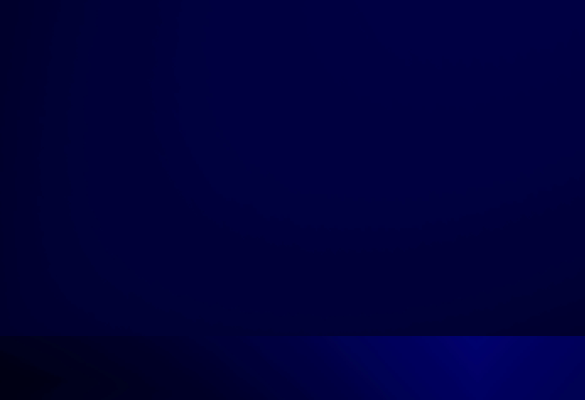
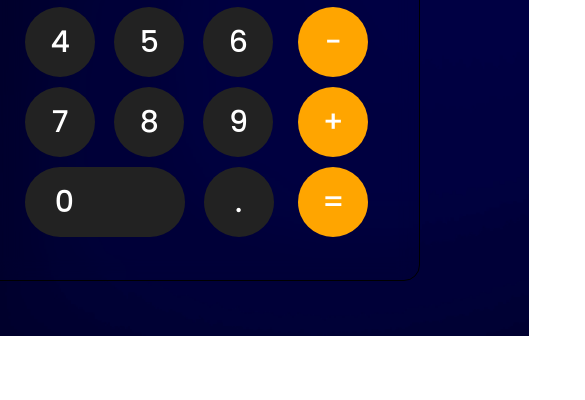
Before and after one commit to codeweavertayyab/Js-Calculator, a plain HTML site: page index.html in a window 390 px wide. Shown: the part 508-908 px from the top of the page, 585 px wide, since content can reach past the window. After the commit the page ends 844 px from the top, so only its background shows below. Drawn offline with Linux system fonts and the light colour scheme; a web font is replaced by a local one.

Commit message:
responsive1

```diff
--- a/style.css
+++ b/style.css
@@ -106,3 +106,11 @@ body {
     font-weight: normal;
     margin-top: -20px;
 }
+@media only screen and (max-width: 1024px) {
+  body {
+    display: flex;
+    flex-direction: column;
+    justify-content: space-evenly;
+    align-items: center;
+  }
+}
```
